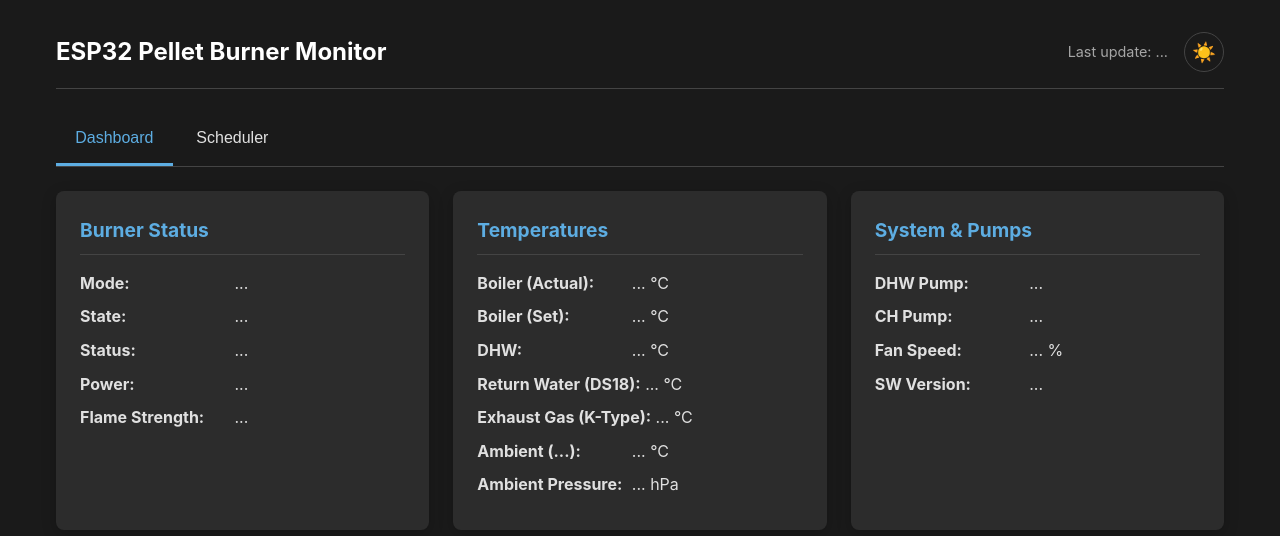
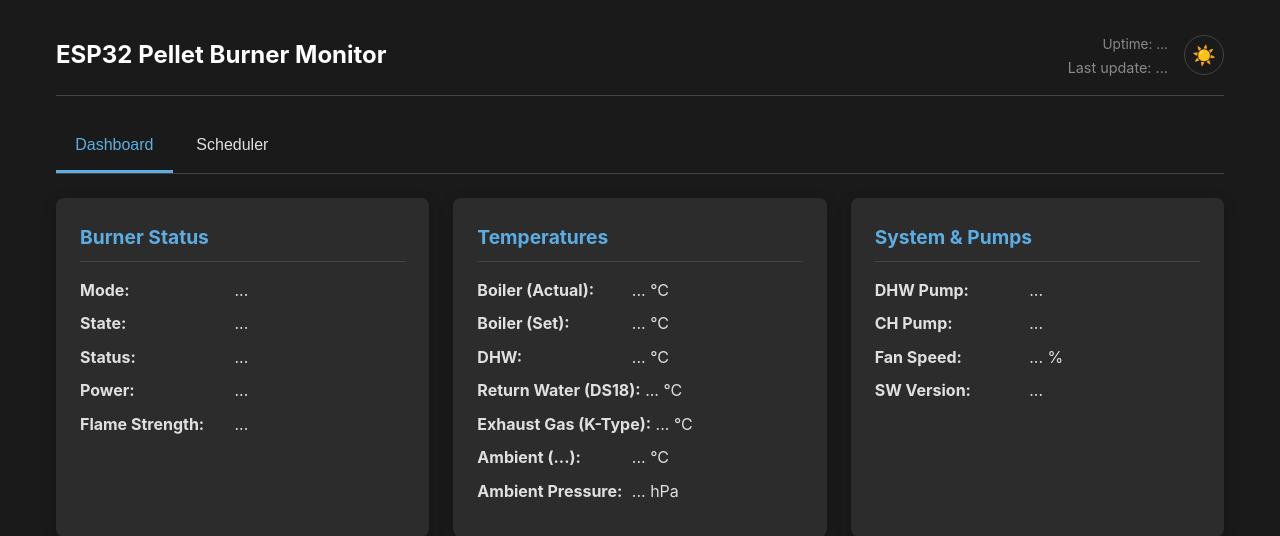
Before and after one commit to atanas-vladimirov/npbc-esp32-monitor, a Python web app: template templates/index.html in a window 1280 px wide. Shown: the top 536 px of the page. Run offline with Jinja, Linux system fonts and the light colour scheme; the template is opened without the code that fills it, so the values that code supplies are empty.

Commit message:
Adds ESP32 uptime counter at the top right corner.

```diff
--- a/static/style.css
+++ b/static/style.css
@@ -36,7 +36,16 @@
 }
 header h1 { color: var(--header-color); font-size: 1.5rem; }
 .header-right { display: flex; align-items: center; gap: 1rem; }
+.header-stats {
+    display: flex;
+    flex-direction: column;
+    align-items: flex-end; /* Right-align the text */
+    font-size: 0.85rem;
+    color: var(--text-color);
+    opacity: 0.8;
+}
 #last-update { font-size: 0.9rem; opacity: 0.7; }
+#uptime-display { margin-top: 2px; opacity: 0.7; }
 #theme-toggle {
     background: none; border: 1px solid var(--border-color); color: var(--text-color);
     cursor: pointer; font-size: 1.2rem; width: 40px; height: 40px; border-radius: 50%;
--- a/templates/index.html
+++ b/templates/index.html
@@ -87,7 +87,10 @@
         <header>
             <h1>ESP32 Pellet Burner Monitor</h1>
             <div class="header-right">
-                <span id="last-update">Last update: ...</span>
+                <div class="header-stats">
+                    <span id="uptime-display">Uptime: ...</span>
+                    <span id="last-update">Last update: ...</span>
+                </div>
                 <button id="theme-toggle">🌙</button>
             </div>
         </header>
@@ -222,6 +225,7 @@
             const burner = data.burner || {};
             const sensors = data.sensors || {};
             document.getElementById('last-update').textContent = `Last update: ${data.last_update || '...'}`;
+            document.getElementById('uptime-display').textContent = `Uptime: ${data.uptime || '...'}`;
 
             // --- Burner Status Card ---
             document.getElementById('burner-mode').textContent = burner.Mode || 'N/A';
```
Also changed, not shown: main.py (+29 -1 lines).
